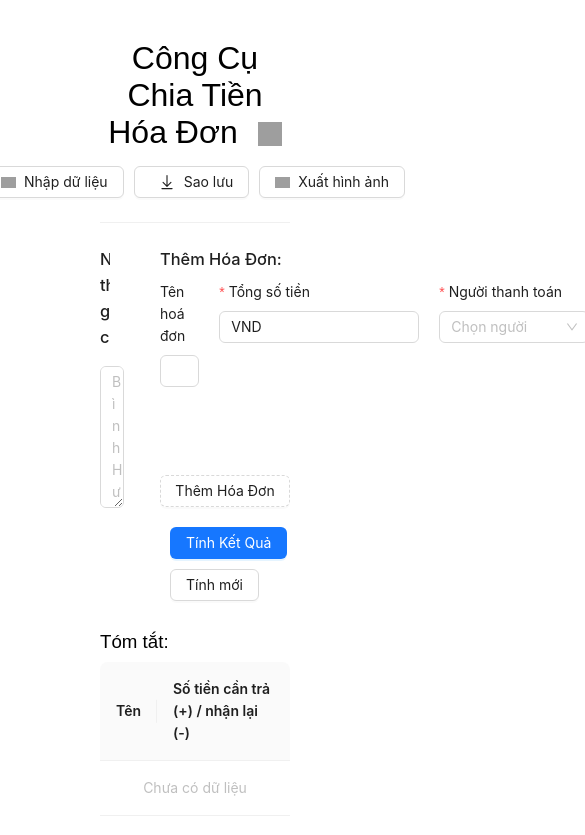
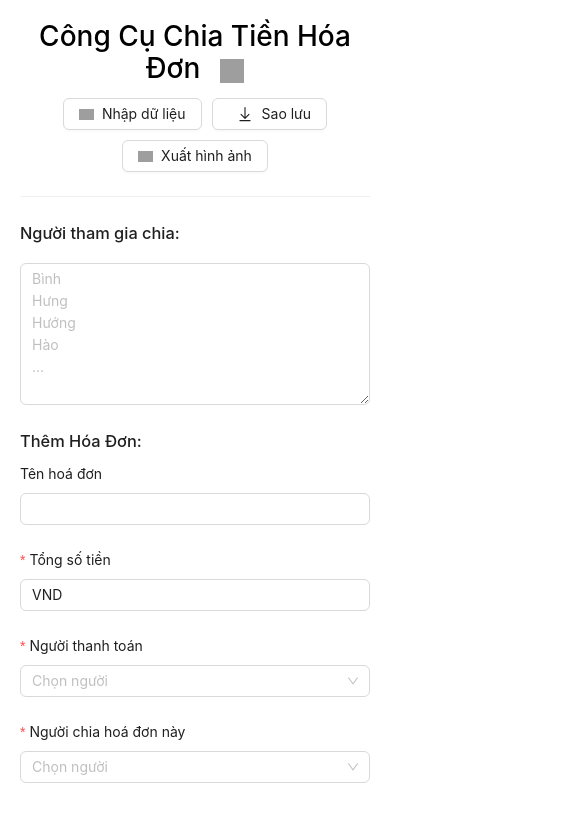
Before and after one commit to thanhbinhbent/bill-splitter, a React (Vite) app: page / in a window 390 px wide. Shown: the top 835 px of the page, 585 px wide, since content can reach past the window. Built offline with nearby package versions, Linux system fonts and the light colour scheme; grey boxes are pictures that could not be loaded.

Commit message:
Responsive on mobile

```diff
--- a/src/BillSplitter.tsx
+++ b/src/BillSplitter.tsx
@@ -7,7 +7,7 @@ import {
   Button,
   Table,
   Select,
-  Flex,
+  Grid,
   InputNumber,
   Divider,
   Row,
@@ -387,9 +387,29 @@ const BillSplitter: React.FC = () => {
         document.body.removeChild(contentToExport);
       });
   };
+  const screens = Grid.useBreakpoint(); // Ant Design breakpoint hook
 
+  // Dynamically set padding based on screen size
+  const getPadding = () => {
+    if (screens.xs) return "20px"; // Mobile devices
+    if (screens.sm) return "60px"; // Tablets
+    if (screens.md) return "100px"; // Desktop
+    return "10px"; // Default fallback
+  };
   return (
-    <div style={{ padding: "100px", width: "100%", paddingTop: 40 }}>
+    <Row
+      style={{
+        padding: getPadding(), // Apply dynamic padding
+        paddingTop: "40px",
+        width: "100%",
+      }}
+    >
+      <Col
+        style={{
+          width: "100%",
+        }}
+      >
+        {" "}
         <h1 style={{ textAlign: "center" }}>
           Công Cụ Chia Tiền Hóa Đơn
           <a
@@ -406,6 +426,7 @@ const BillSplitter: React.FC = () => {
         </h1>
         <div
           style={{
+            flexWrap: "wrap",
             display: "flex",
             textAlign: "center",
             marginBottom: 20,
@@ -417,7 +438,9 @@ const BillSplitter: React.FC = () => {
             {" "}
             <Button
               type="default"
-            onClick={() => document.getElementById("importFileInput")?.click()}
+              onClick={() =>
+                document.getElementById("importFileInput")?.click()
+              }
             >
               <img
                 width={15}
@@ -453,9 +476,9 @@ const BillSplitter: React.FC = () => {
           </Button>
         </div>
         <Divider />
-      <Row gutter={[50, 30]}>
+        <Row gutter={{ xs: 8, sm: 16, md: 24, lg: 32 }} wrap>
           {/* Cột người tham gia */}
-        <Col span={6}>
+          <Col xs={24} sm={24} md={6}>
             <Form layout="vertical" form={participantForm}>
               <Form.Item
                 name={`participantList`}
@@ -471,15 +494,19 @@ const BillSplitter: React.FC = () => {
             </Form>
           </Col>
 
-        <Col span={18}>
+          <Col xs={24} sm={24} md={18}>
             <Form form={form} onFinish={handleBillSubmit} layout="vertical">
               <h3>Thêm Hóa Đơn:</h3>
               {billInputs.map((id) => (
                 <div key={id} style={{ marginBottom: "20px", width: "100%" }}>
-                <Flex style={{ width: "100%", gap: 20 }}>
+                  <Row gutter={16}>
+                    <Col xs={24} sm={12} md={4}>
                       <Form.Item label="Tên hoá đơn" name={`billName${id}`}>
                         <Input type="text" defaultValue={""}></Input>
                       </Form.Item>
+                    </Col>
+
+                    <Col xs={24} sm={12} md={6}>
                       <Form.Item
                         label="Tổng số tiền"
                         name={`amount${id}`}
@@ -496,10 +523,12 @@ const BillSplitter: React.FC = () => {
                             Number(value?.replace(/[^\d]/g, "") || 0)
                           }
                           prefix="VND"
-                      style={{ width: "200px" }}
+                          style={{ width: "100%" }}
                         />
                       </Form.Item>
+                    </Col>
 
+                    <Col xs={24} sm={12} md={6}>
                       <Form.Item
                         label="Người thanh toán"
                         name={`paidBy${id}`}
@@ -509,7 +538,7 @@ const BillSplitter: React.FC = () => {
                       >
                         <Select
                           placeholder="Chọn người"
-                      style={{ width: "150px" }}
+                          style={{ width: "100%" }}
                           notFoundContent="Chưa có dữ liệu!"
                         >
                           {participants.map((name) => (
@@ -519,7 +548,8 @@ const BillSplitter: React.FC = () => {
                           ))}
                         </Select>
                       </Form.Item>
-
+                    </Col>
+                    <Col xs={24} sm={12} md={6}>
                       <Form.Item
                         label="Người chia hoá đơn này"
                         name={`sharedBy${id}`}
@@ -541,13 +571,15 @@ const BillSplitter: React.FC = () => {
                           ))}
                         </Select>
                       </Form.Item>
-
+                    </Col>
+                    <Col xs={24} sm={12} md={2}>
                       <Form.Item label=" ">
                         <Button danger onClick={() => removeBillInput(id)}>
                           Xóa
                         </Button>
                       </Form.Item>
-                </Flex>
+                    </Col>
+                  </Row>
                 </div>
               ))}
               <Button
@@ -575,7 +607,6 @@ const BillSplitter: React.FC = () => {
             </Form>
           </Col>
         </Row>
-
         {/* Kết quả */}
         <div style={{ marginTop: "20px" }} id="summaryContent">
           <h3 style={{ marginTop: "20px" }}>Tóm tắt:</h3>
@@ -595,7 +626,8 @@ const BillSplitter: React.FC = () => {
             pagination={false}
           />
         </div>
-    </div>
+      </Col>
+    </Row>
   );
 };
 
```
Lines whose indentation alone changed are shown as unchanged.
